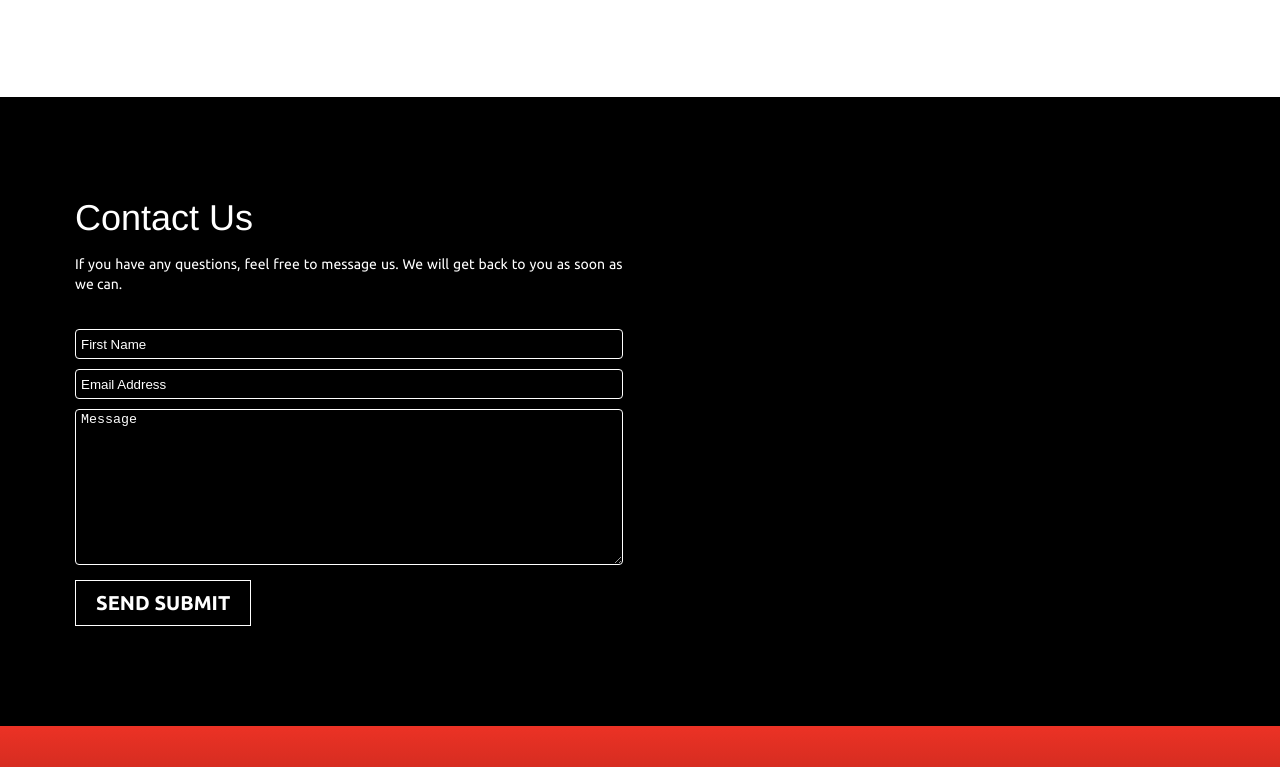
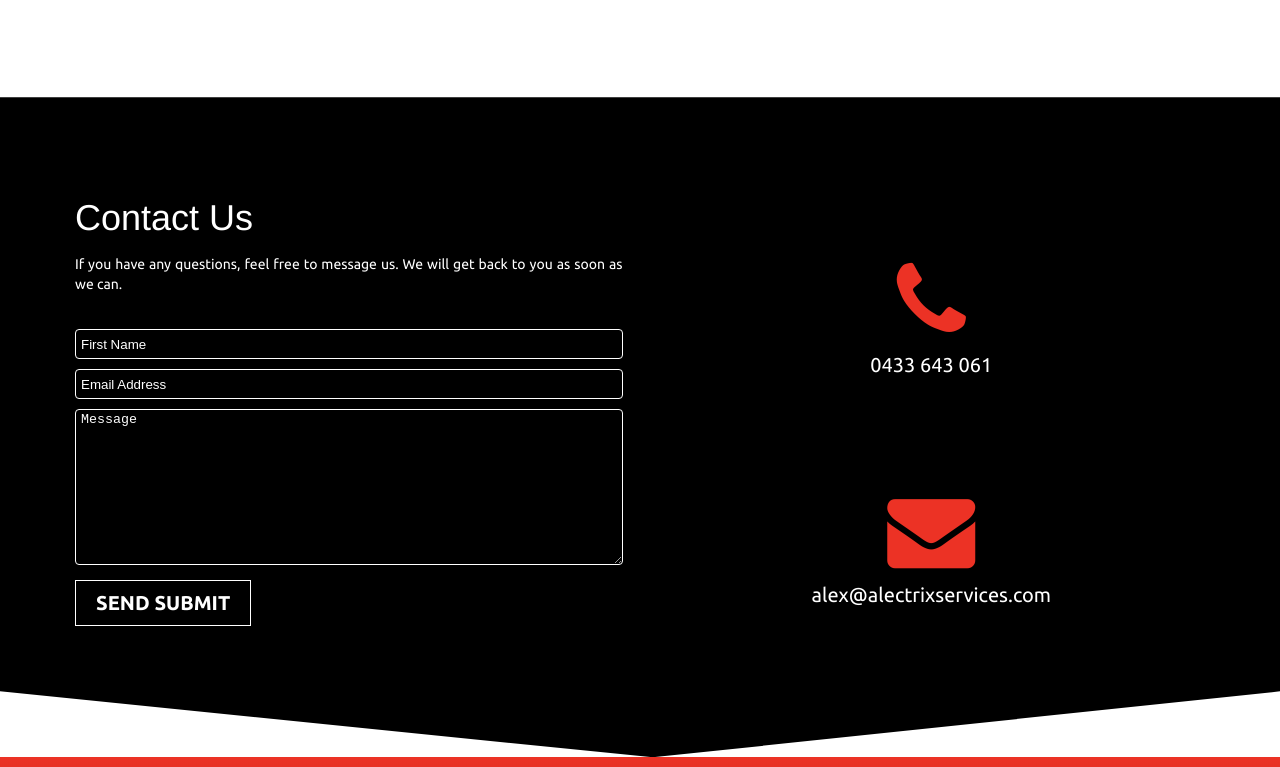
Before and after one commit to lemuellloren/alectrix-front-end, a website: page index.html in a window 1280 px wide. Shown: the part 2693-3460 px from the top of the page. Drawn offline with Linux system fonts and the light colour scheme.

Commit message:
contact details

```diff
--- a/assets/less/index.less
+++ b/assets/less/index.less
@@ -199,6 +199,7 @@
 // #endregion
 // #region Contact Us Styles
 .contact-us {
+    clip-path: polygon(46% 0, 100% 0, 100% 90%, 51% 100%, 0 90%, 0 0);
     background-color: @black;
     padding-top: 100px;
     padding-bottom: 100px;
@@ -241,11 +242,31 @@
             width: 100%;
             .black-field();
         }
-    } // &__textarea {
-    //     height: auto;
-    //     width: 100%;
-    //     margin: 15px 0;
-    // }
+    }
 }
-
+.contact-details-container {
+    padding-top: 50px;
+    padding-bottom: 50px;
+    text-align: center;
+}
+.dial-block {
+    padding-bottom: 10px;
+    padding-top: 10px;
+    &__phone {
+        .soft-transition();
+        font-size: @main-size - 4px;
+        color: @white;
+        @media @width-768 {
+            font-size: @main-size + 2px;
+        }
+        &:hover {
+            text-decoration: none;
+            color: @tomato;
+        }
+    }
+}
+.dial-icon {
+    font-size: 88px;
+    color: @tomato;
+}
 // #endregion
--- a/index.html
+++ b/index.html
@@ -300,7 +300,20 @@
                                     </form>
                                 </div>
                             </div>
-                            <div class="uk-width-1-1 uk-width-medium-1-2"></div>
+                            <div class="uk-width-1-1 uk-width-medium-1-2">
+                                <div class="contact-details-container">
+                                    <div class="dial-block">
+                                        <span class="uk-icon-phone dial-icon"></span>
+                                    </div>
+                                    <a class="dial-block__phone" href="tel:0433643061">0433 643 061</a>
+                                </div>
+                                <div class="contact-details-container">
+                                        <div class="dial-block">
+                                            <span class="uk-icon-envelope dial-icon"></span>
+                                        </div>
+                                        <a class="dial-block__phone" href="mailto:alex@alectrixservices.com">alex@alectrixservices.com</a>
+                                    </div>
+                            </div>
                         </div>
                     </div>
                 </div>
```
Also changed, not shown: assets/css/index.css, 1 other file.
